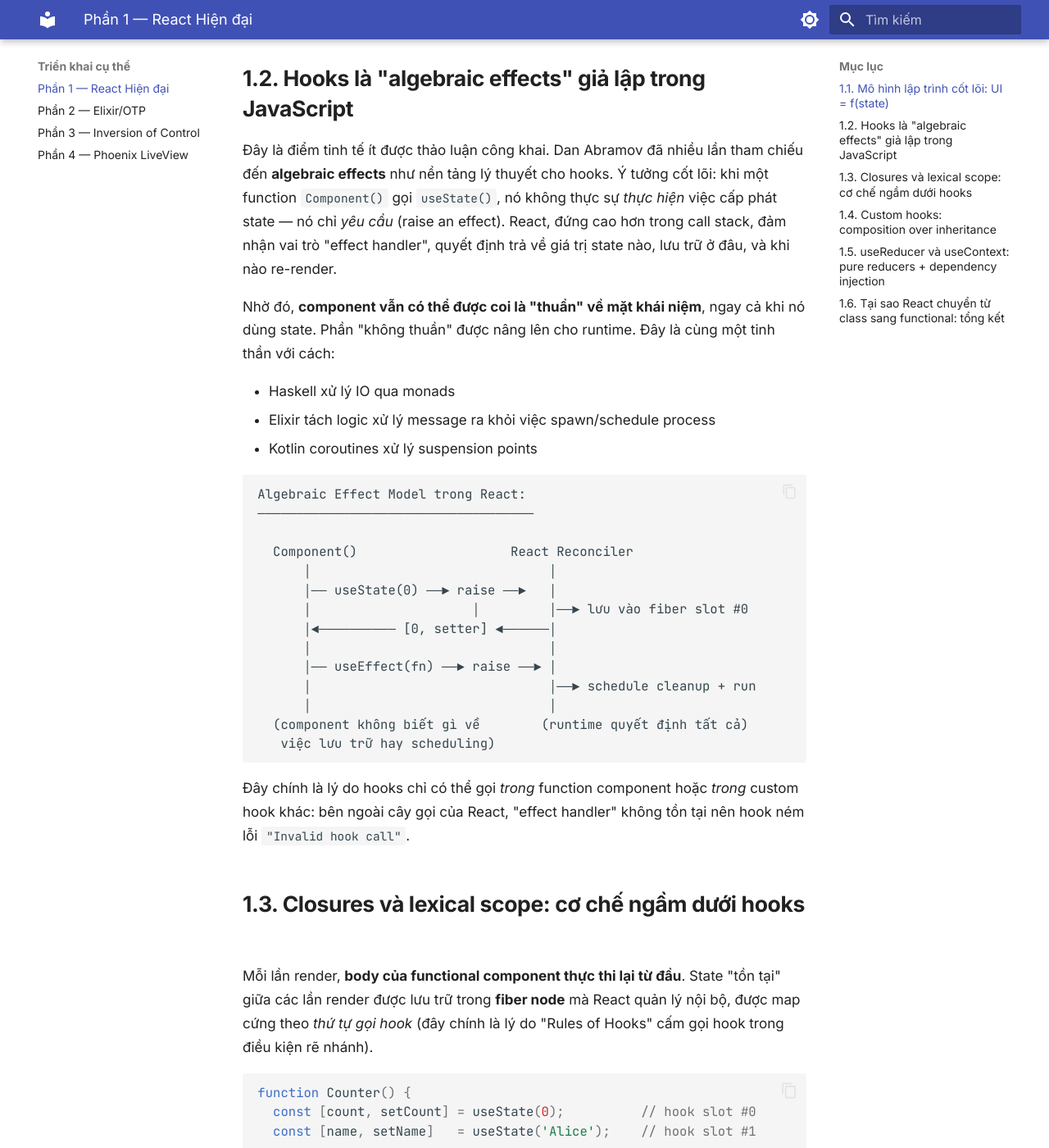
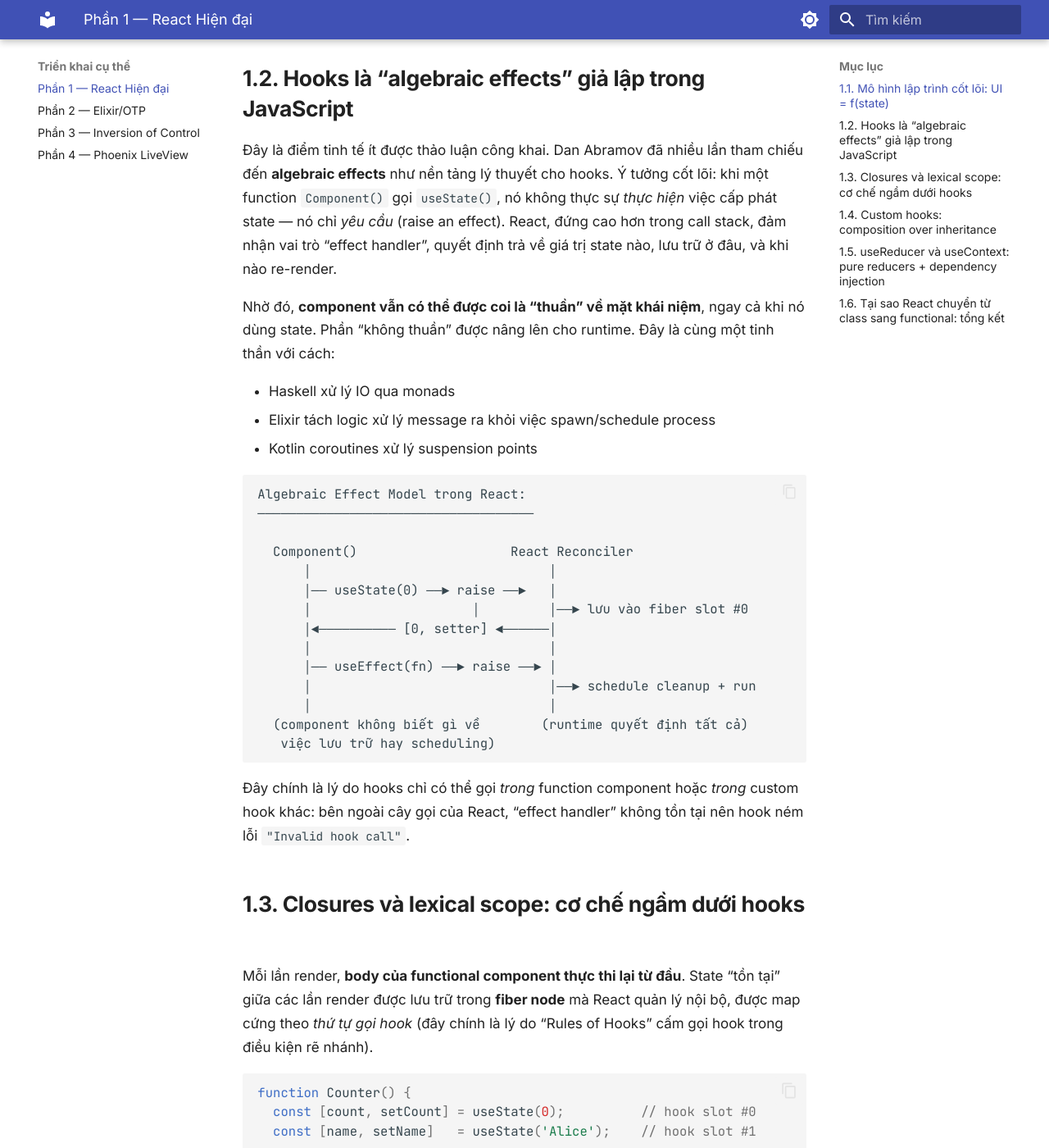
Before and after one commit to ttakashinn/unified-paradigm, an MkDocs documentation site: the page built from docs/react.md, in a window 1280 px wide and 1400 px high, scrolled down 957 px. Shown: the whole window at 82% size. Built offline with MkDocs 1.6.1 and Material for MkDocs 9.7.7, drawn with Linux system fonts in a browser that asks for light colours; some of the changed text lies outside the part shown.

Commit message:
Update react.md

````diff
--- a/docs/react.md
+++ b/docs/react.md
@@ -18,11 +18,11 @@ Class Component (tư duy cũ):         Functional Component (tư duy mới):
 Logic bị phân mảnh theo thời gian    Logic được gom theo ý nghĩa
 ```
 
-## 1.2. Hooks là "algebraic effects" giả lập trong JavaScript
+## 1.2. Hooks là “algebraic effects” giả lập trong JavaScript
 
-Đây là điểm tinh tế ít được thảo luận công khai. Dan Abramov đã nhiều lần tham chiếu đến **algebraic effects** như nền tảng lý thuyết cho hooks. Ý tưởng cốt lõi: khi một function `Component()` gọi `useState()`, nó không thực sự *thực hiện* việc cấp phát state — nó chỉ *yêu cầu* (raise an effect). React, đứng cao hơn trong call stack, đảm nhận vai trò "effect handler", quyết định trả về giá trị state nào, lưu trữ ở đâu, và khi nào re-render.
+Đây là điểm tinh tế ít được thảo luận công khai. Dan Abramov đã nhiều lần tham chiếu đến **algebraic effects** như nền tảng lý thuyết cho hooks. Ý tưởng cốt lõi: khi một function `Component()` gọi `useState()`, nó không thực sự *thực hiện* việc cấp phát state — nó chỉ *yêu cầu* (raise an effect). React, đứng cao hơn trong call stack, đảm nhận vai trò “effect handler”, quyết định trả về giá trị state nào, lưu trữ ở đâu, và khi nào re-render.
 
-Nhờ đó, **component vẫn có thể được coi là "thuần" về mặt khái niệm**, ngay cả khi nó dùng state. Phần "không thuần" được nâng lên cho runtime. Đây là cùng một tinh thần với cách:
+Nhờ đó, **component vẫn có thể được coi là “thuần” về mặt khái niệm**, ngay cả khi nó dùng state. Phần “không thuần” được nâng lên cho runtime. Đây là cùng một tinh thần với cách:
 
 - Haskell xử lý IO qua monads
 - Elixir tách logic xử lý message ra khỏi việc spawn/schedule process
@@ -45,11 +45,11 @@ Algebraic Effect Model trong React:
    việc lưu trữ hay scheduling)
 ```
 
-Đây chính là lý do hooks chỉ có thể gọi *trong* function component hoặc *trong* custom hook khác: bên ngoài cây gọi của React, "effect handler" không tồn tại nên hook ném lỗi `"Invalid hook call"`.
+Đây chính là lý do hooks chỉ có thể gọi *trong* function component hoặc *trong* custom hook khác: bên ngoài cây gọi của React, “effect handler” không tồn tại nên hook ném lỗi `"Invalid hook call"`.
 
 ## 1.3. Closures và lexical scope: cơ chế ngầm dưới hooks
 
-Mỗi lần render, **body của functional component thực thi lại từ đầu**. State "tồn tại" giữa các lần render được lưu trữ trong **fiber node** mà React quản lý nội bộ, được map cứng theo *thứ tự gọi hook* (đây chính là lý do "Rules of Hooks" cấm gọi hook trong điều kiện rẽ nhánh).
+Mỗi lần render, **body của functional component thực thi lại từ đầu**. State “tồn tại” giữa các lần render được lưu trữ trong **fiber node** mà React quản lý nội bộ, được map cứng theo *thứ tự gọi hook* (đây chính là lý do “Rules of Hooks” cấm gọi hook trong điều kiện rẽ nhánh).
 
 ```jsx
 function Counter() {
@@ -84,9 +84,9 @@ useEffect(() => {
 }, []);
 ```
 
-Hiểu sâu functional programming — đặc biệt closures và referential transparency — là **điều kiện cần** để gỡ rối hooks ở mức nâng cao. Đây không phải "React bug", đây là hệ quả tất yếu của việc dùng JS closures làm primitive cho state capture.
+Hiểu sâu functional programming — đặc biệt closures và referential transparency — là **điều kiện cần** để gỡ rối hooks ở mức nâng cao. Đây không phải “React bug”, đây là hệ quả tất yếu của việc dùng JS closures làm primitive cho state capture.
 
-> **Đúc kết về dependency array:** `[count, name]` trong `useEffect` không phải "danh sách những thứ tao muốn watch". Đó là **bản hợp đồng bạn ký với React runtime**: *"Closure trong effect này đang capture những giá trị này — hãy làm mới effect khi chúng thay đổi."* Vi phạm hợp đồng (khai báo thiếu hoặc thừa) là vi phạm callback contract với framework — cùng một họ lỗi với việc `handle_cast` trả sai tuple trong GenServer, hay `@impl` không đúng signature trong OTP behaviour. Stale closure là IoC contract bị phá vỡ ở tầng closure.
+> **Đúc kết về dependency array:** `[count, name]` trong `useEffect` không phải “danh sách những thứ tao muốn watch”. Đó là **bản hợp đồng bạn ký với React runtime**: *“Closure trong effect này đang capture những giá trị này — hãy làm mới effect khi chúng thay đổi.”* Vi phạm hợp đồng (khai báo thiếu hoặc thừa) là vi phạm callback contract với framework — cùng một họ lỗi với việc `handle_cast` trả sai tuple trong GenServer, hay `@impl` không đúng signature trong OTP behaviour. Stale closure là IoC contract bị phá vỡ ở tầng closure.
 
 **Cơ chế lưu trữ fiber (để rõ ràng hơn):**
 
@@ -163,7 +165,7 @@ function UserSearch() {
 }
 ```
 
-Logic nghiệp vụ ("fetch và quản lý vòng đời request", "debounce input") được tách hoàn toàn khỏi cả lifecycle lẫn presentation. Mỗi hook là một **đơn vị có thể test độc lập**, có thể tái sử dụng trong nhiều component, không conflict nhau vì mỗi invocation giữ slot state riêng trong fiber của component đó.
+Logic nghiệp vụ (“fetch và quản lý vòng đời request”, “debounce input”) được tách hoàn toàn khỏi cả lifecycle lẫn presentation. Mỗi hook là một **đơn vị có thể test độc lập**, có thể tái sử dụng trong nhiều component, không conflict nhau vì mỗi invocation giữ slot state riêng trong fiber của component đó.
 
 ## 1.5. `useReducer` và `useContext`: pure reducers + dependency injection
 
@@ -230,16 +233,20 @@ function UserList() {
 
 ## 1.6. Tại sao React chuyển từ class sang functional: tổng kết
 
-| Vấn đề của class component | Giải pháp của functional + hooks |
-| --- | --- |
-| `this` binding tạo lỗi tinh vi | Không có `this`, closure rõ ràng hơn |
-| Logic reuse qua HOC/render props tạo "wrapper hell" | Custom hooks: compose không wrap |
-| Lifecycle methods phân mảnh logic theo thời gian | `useEffect` gom logic theo ý nghĩa |
-| `componentDidMount` nhồi chung nhiều concerns không liên quan | Mỗi `useEffect` = một concern |
-| Khó minify (class syntax giới hạn tree-shaking) | Function declarations: tối ưu tốt hơn |
-| Test phức tạp vì phải mount component | Custom hook test được thuần như unit test |
-| Mental model "instance vòng đời" không khớp React thực | Mental model "state → UI" đơn giản hơn |
+|Vấn đề của class component                                   |Giải pháp của functional + hooks         |
+|-------------------------------------------------------------|-----------------------------------------|
+|`this` binding tạo lỗi tinh vi                               |Không có `this`, closure rõ ràng hơn     |
+|Logic reuse qua HOC/render props tạo “wrapper hell”          |Custom hooks: compose không wrap         |
+|Lifecycle methods phân mảnh logic theo thời gian             |`useEffect` gom logic theo ý nghĩa       |
+|`componentDidMount` nhồi chung nhiều concerns không liên quan|Mỗi `useEffect` = một concern            |
+|Khó minify (class syntax giới hạn tree-shaking)              |Function declarations: tối ưu tốt hơn    |
+|Test phức tạp vì phải mount component                        |Custom hook test được thuần như unit test|
+|Mental model “instance vòng đời” không khớp React thực       |Mental model “state → UI” đơn giản hơn   |
 
----
+-----
+
+React Hooks là **Dòng 1 + Dòng 3** áp dụng cho UI layer trong môi trường single-threaded JavaScript: pure transition function (Dòng 1) + framework điều phối (Dòng 3). Câu hỏi tự nhiên đặt ra: nếu pattern này mạnh đến vậy với UI, liệu nó có scale lên một môi trường khác hoàn toàn — concurrent, distributed, fault-tolerant không? Đó chính xác là bài toán mà Erlang/OTP đã giải hơn 30 năm trước, ở quy mô lớn hơn nhiều — và là chủ đề của Phần 2.
+
+-----
 
 **Trước:** [← Phần 0 — Nền tảng lý thuyết](index.md) | **Tiếp theo:** [Phần 2 — Elixir, Actor Model và GenServer →](elixir-otp.md)
````
Also changed, not shown: other parts of docs/react.md (+4 -1 lines).
